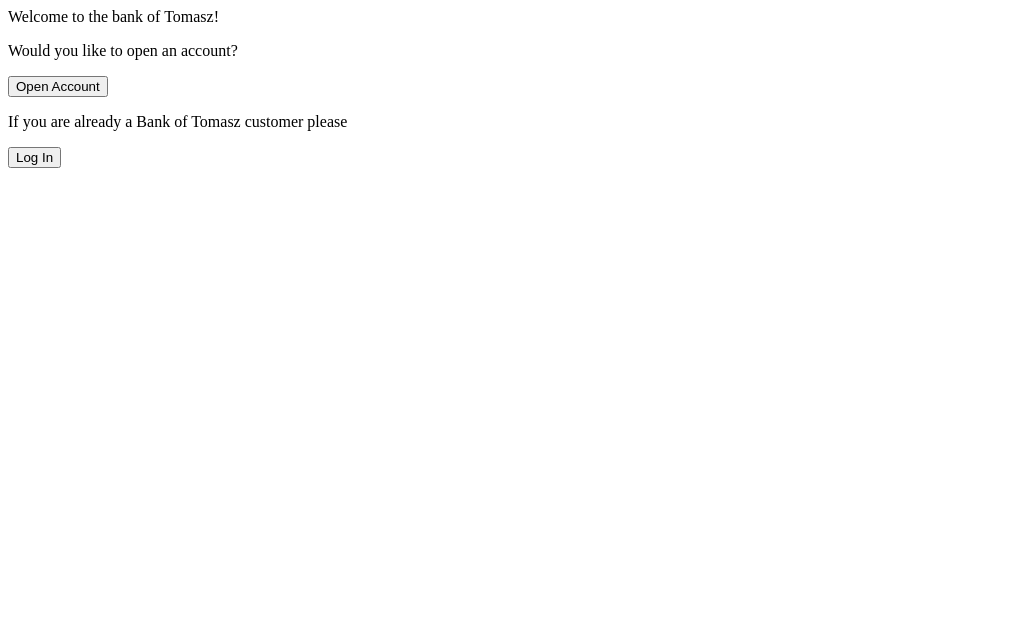
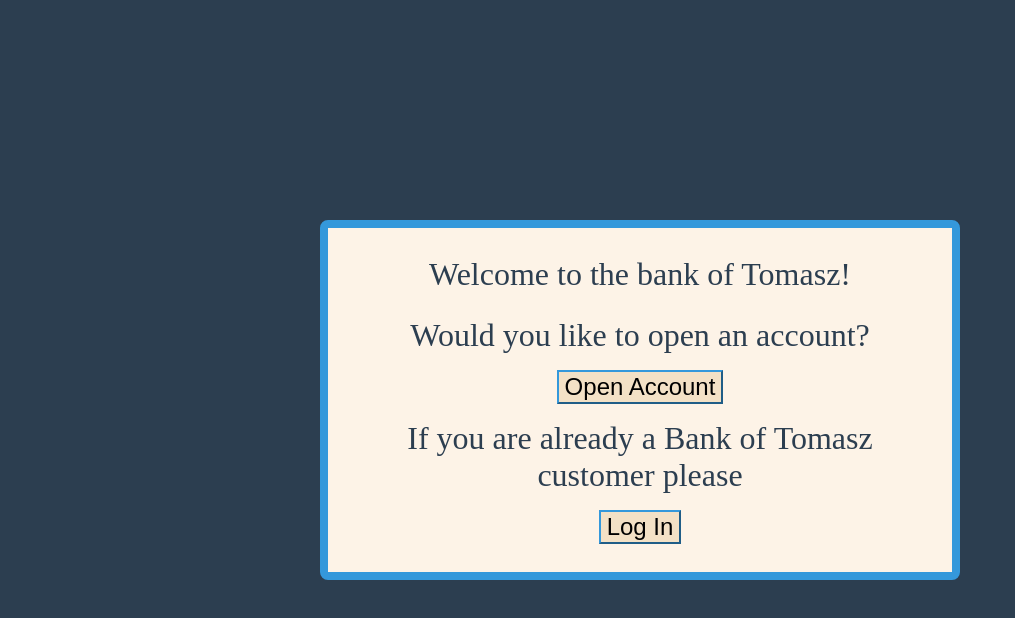
Before and after one commit to TomaszWar/BankFiles, a plain HTML site: page bank-frontend/index.html in a window 1280 px wide. Shown: the whole page, without its empty margins (0-1015 px from the left). Drawn offline with Linux system fonts and the light colour scheme.

Commit message:
Added style.css for styling

```diff
--- a/bank-frontend/alerts.css
+++ b/bank-frontend/alerts.css
@@ -10,7 +10,7 @@ html {
     right: 10px;
 }
 
-.alerts-container {
+#alerts-container {
     display: flex; /* FLEX LOOK UP ON https://css-tricks.com/snippets/css/a-guide-to-flexbox/ */
     flex-direction: column; /* Aligns the alerts vertically in a COLUMN */
 }
--- a/bank-frontend/alerts.js
+++ b/bank-frontend/alerts.js
@@ -53,7 +53,6 @@ const showAlert = (newAlert, backgroundColor, textColor, borderColor) => {
     `;
 
     console.log("AfterAkertElement: ", alertElement);
-
     document.getElementById("alerts-container").appendChild(alertElement);
 };
 
--- a/bank-frontend/index.html
+++ b/bank-frontend/index.html
@@ -2,13 +2,18 @@
     <head>
         <title>Home Page</title>
         <link rel="icon" type="image/ico" href="favicon.ico">
+        <link rel="stylesheet" href="style.css">
     </head>
     <body>
-        <p>Welcome to the bank of Tomasz!</p>
-        <p>Would you like to open an account?</p>
-        <button onclick = 'redirectCreate()'>Open Account</button>
-        <p>If you are already a Bank of Tomasz customer please</p>
-        <button onClick = 'redirectLogIn()'>Log In</button>
+        <div class="main-container">
+            <div class="element-container">
+                <p>Welcome to the bank of Tomasz!</p>
+                <p>Would you like to open an account?</p>
+                <button onclick = 'redirectCreate()'>Open Account</button>
+                <p>If you are already a Bank of Tomasz customer please</p>
+                <button onClick = 'redirectLogIn()'>Log In</button>
+            </div>
+        </div>
     </body>
 
     <script src = "home.js"></script>
--- /dev/null
+++ b/bank-frontend/style.css
@@ -0,0 +1,54 @@
+body{
+    background-color: #2c3e50;
+}
+
+p{
+   margin: 0.75rem;
+   font-size:xx-large;
+}
+
+button{
+    margin: 0.25rem;
+    font-size: x-large;
+    /* background-color: #95a5a6; */
+    /* background-color: #FDF3E7; */
+    background-color: #F3E1C6;
+    /* border-color: #f4d03f; */
+    /* border-color: #E74C3C; */
+    /* border-color: #16A085; */
+    border-color: #3498DB;
+    border-width: 0.175rem;
+}
+
+.main-container{
+    display: flex;
+    /* background-color: #95a5a6; */
+    /* background-color: #3498DB; */
+    background-color: #FDF3E7;
+    max-width: fit-content;
+    justify-content: center;
+    text-align: center;
+    position: absolute;
+    top: 50%;
+    left: 50%;
+    transform: translate(-50%, -50%);
+    padding: 1rem;
+    /* border-color: #f4d03f; */
+    /* border-color: #E74C3C; */
+    /* border-color: #16A085; */
+    border-color: #3498DB;
+    /* border-color: #9B59B6; */
+    border-radius: 0.5rem;
+    border-width: 0.5rem;
+    border-style: solid;
+    color: #2C3E50
+    /* color: #000000 */
+}
+
+.element-container{
+    display: flex;
+    flex-direction: column;
+    align-items: center;
+    padding-bottom: 0.5rem;
+
+}
```
Also changed, not shown: bank-frontend/accountsettings.html (+8 -1 lines), bank-frontend/settings.js (+12 -5 lines).
